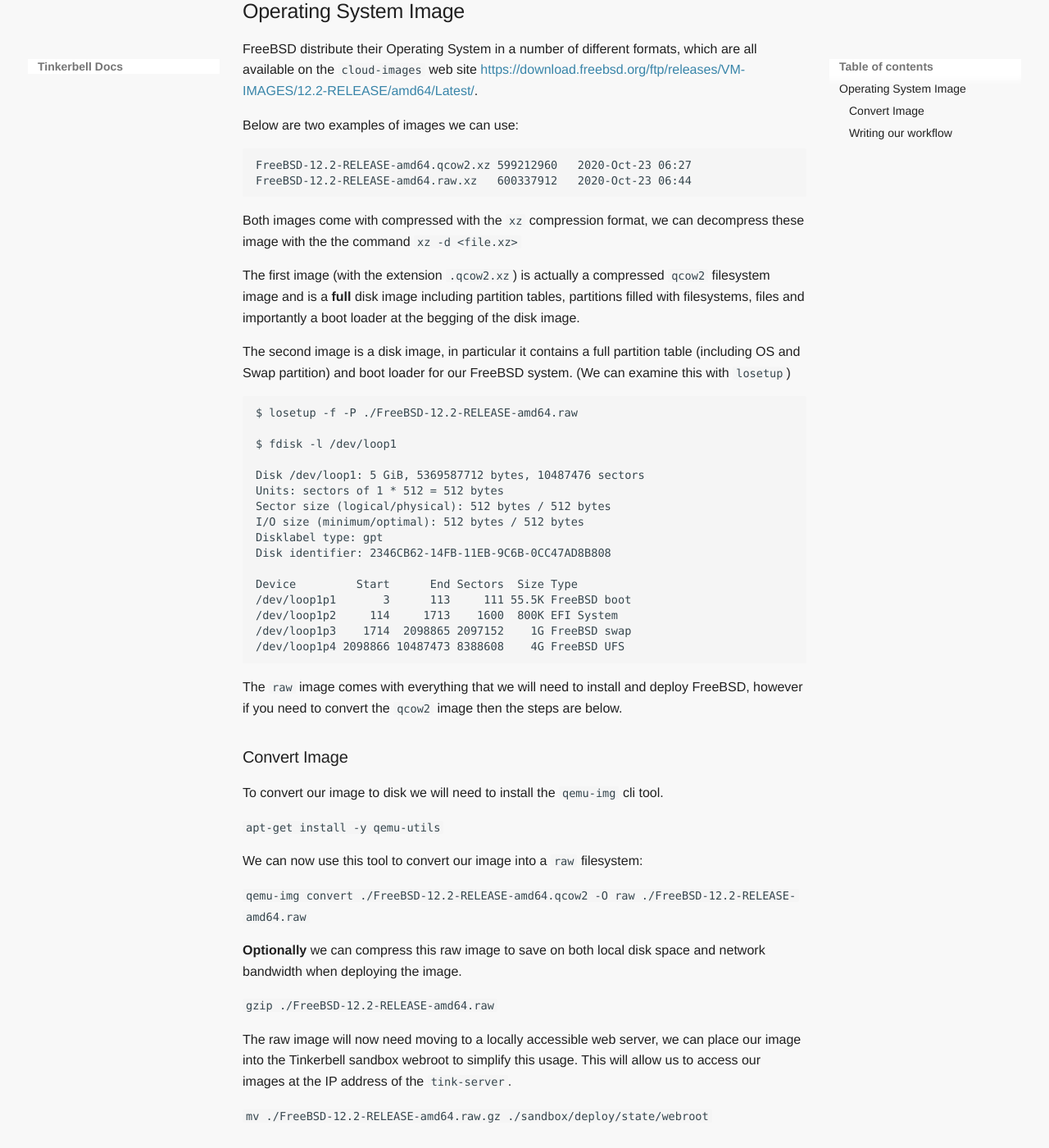
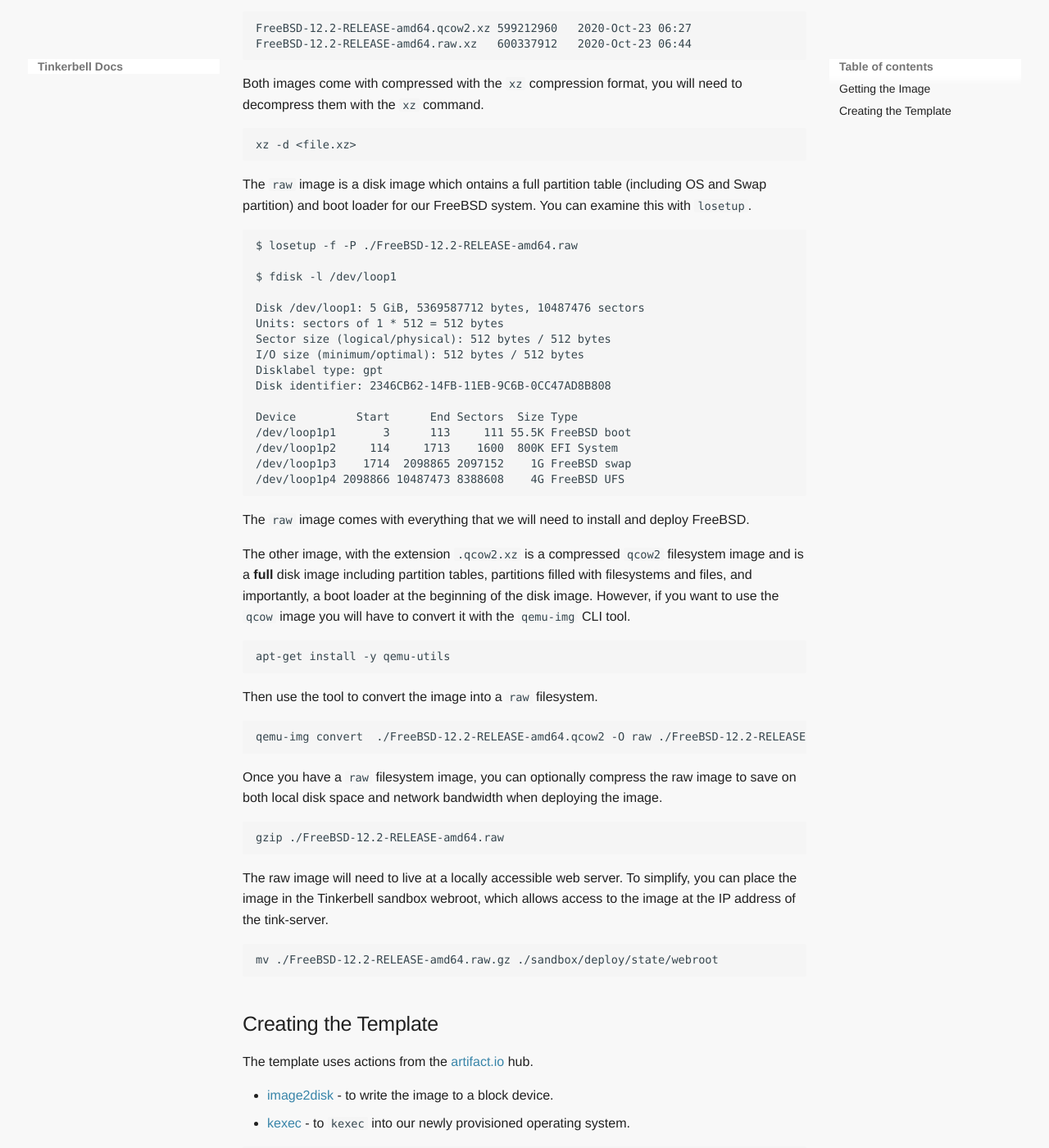
Before and after one commit to tinkerbell/tinkerbell-docs, an MkDocs documentation site: the page built from docs/deploying-operating-systems/examples-freebsd.md, in a window 1280 px wide and 1400 px high, scrolled down 461 px. Shown: the whole window at 82% size. Built offline with MkDocs 1.6.1 and Material for MkDocs 9.7.7, drawn with Linux system fonts in a browser that asks for light colours; some web fonts are replaced; some of the changed text lies outside the part shown.

Commit message:
proof and formatting for deploying freebsd doc
Signed-off-by: DailyAlice <msarabia@equinix.com>

````diff
--- a/docs/deploying-operating-systems/examples-freebsd.md
+++ b/docs/deploying-operating-systems/examples-freebsd.md
@@ -1,17 +1,15 @@
 ---
-title: Examples: FreeBSD
+title: Example - FreeBSD
 date: 2021-03-12
 ---
 
 # Deploying FreeBSD
 
-This is a guide which walks through the process of deploying FreeBSD through a number of different mechanisms:
+This is a guide which walks through the process of deploying FreeBSD from an operating system image.
 
-- Operating System Image
+## Getting the Image
 
-## Operating System Image
-
-FreeBSD distribute their Operating System in a number of different formats, which are all available on the `cloud-images` web site [https://download.freebsd.org/ftp/releases/VM-IMAGES/12.2-RELEASE/amd64/Latest/](https://download.freebsd.org/ftp/releases/VM-IMAGES/12.2-RELEASE/amd64/Latest/).
+FreeBSD distributes their Operating System in a number of different formats, which are all available on the `cloud-images` web site [https://download.freebsd.org/ftp/releases/VM-IMAGES/12.2-RELEASE/amd64/Latest/](https://download.freebsd.org/ftp/releases/VM-IMAGES/12.2-RELEASE/amd64/Latest/).
 
 Below are two examples of images we can use:
 
@@ -20,11 +18,13 @@
 FreeBSD-12.2-RELEASE-amd64.raw.xz	600337912	2020-Oct-23 06:44
 ```
 
-Both images come with compressed with the `xz` compression format, we can decompress these image with the the command `xz -d <file.xz>`
+Both images come with compressed with the `xz` compression format, you will need to decompress them with the `xz` command.
 
-The first image (with the extension `.qcow2.xz`) is actually a compressed `qcow2` filesystem image and is a **full** disk image including partition tables, partitions filled with filesystems, files and importantly a boot loader at the begging of the disk image.
+```
+xz -d <file.xz>
+```
 
-The second image is a disk image, in particular it contains a full partition table (including OS and Swap partition) and boot loader for our FreeBSD system. (We can examine this with `losetup`)
+The `raw` image is a disk image which ontains a full partition table (including OS and Swap partition) and boot loader for our FreeBSD system. You can examine this with `losetup`.
 
 ```
 $ losetup -f -P ./FreeBSD-12.2-RELEASE-amd64.raw
@@ -45,32 +45,38 @@
 /dev/loop1p4 2098866 10487473 8388608    4G FreeBSD UFS
 ```
 
-The `raw` image comes with everything that we will need to install and deploy FreeBSD, however if you need to convert the `qcow2` image then the steps are below.
+The `raw` image comes with everything that we will need to install and deploy FreeBSD.
 
-### Convert Image
+The other image, with the extension `.qcow2.xz` is a compressed `qcow2` filesystem image and is a **full** disk image including partition tables, partitions filled with filesystems and files, and importantly, a boot loader at the beginning of the disk image. However, if you want to use the `qcow` image you will have to convert it with the `qemu-img` CLI tool.
 
-To convert our image to disk we will need to install the `qemu-img` cli tool.
+```
+apt-get install -y qemu-utils
+```
 
-`apt-get install -y qemu-utils`
+Then use the tool to convert the image into a `raw` filesystem.
 
-We can now use this tool to convert our image into a `raw` filesystem:
+```
+qemu-img convert  ./FreeBSD-12.2-RELEASE-amd64.qcow2 -O raw ./FreeBSD-12.2-RELEASE-amd64.raw
+```
 
-`qemu-img convert  ./FreeBSD-12.2-RELEASE-amd64.qcow2 -O raw ./FreeBSD-12.2-RELEASE-amd64.raw`
+Once you have a `raw` filesystem image, you can optionally compress the raw image to save on both local disk space and network bandwidth when deploying the image.
 
-**Optionally** we can compress this raw image to save on both local disk space and network bandwidth when deploying the image.
+```
+gzip ./FreeBSD-12.2-RELEASE-amd64.raw
+```
 
-`gzip ./FreeBSD-12.2-RELEASE-amd64.raw`
+The raw image will need to live at a locally accessible web server. To simplify, you can place the image in the Tinkerbell sandbox webroot, which allows access to the image at the IP address of the tink-server.
 
-The raw image will now need moving to a locally accessible web server, we can place our image into the Tinkerbell sandbox webroot to simplify this usage. This will allow us to access our images at the IP address of the `tink-server`.
+```
+mv ./FreeBSD-12.2-RELEASE-amd64.raw.gz ./sandbox/deploy/state/webroot
+```
 
-`mv ./FreeBSD-12.2-RELEASE-amd64.raw.gz ./sandbox/deploy/state/webroot`
+## Creating the Template
 
-### Writing our workflow
+The template uses actions from the [artifact.io](https://artifact.io) hub.
 
-Our workflow will make use of the actions from the [artifact.io](https://artifact.io) hub:
-
-- [image2disk](https://artifacthub.io/packages/tbaction/tinkerbell-community/image2disk) - to write the OS image to a block device
-- [kexec](https://artifacthub.io/packages/tbaction/tinkerbell-community/kexec) - to `kexec` into our newly provisioned Operating System
+- [image2disk](https://artifacthub.io/packages/tbaction/tinkerbell-community/image2disk) - to write the image to a block device.
+- [kexec](https://artifacthub.io/packages/tbaction/tinkerbell-community/kexec) - to `kexec` into our newly provisioned operating system.
 
 ```
 version: "0.1"
--- a/mkdocs.yml
+++ b/mkdocs.yml
@@ -38,6 +38,7 @@
   - Deploying Operating Systems:
     - The Basics: deploying-operating-systems/the-basics.md
     - The Deployment: deploying-operating-systems/the-deployment.md
+    - Example - Deploying FreeBSD: deploying-operating-systems/examples-freebsd.md
 
   - Troubleshooting: troubleshooting.md
 
````
